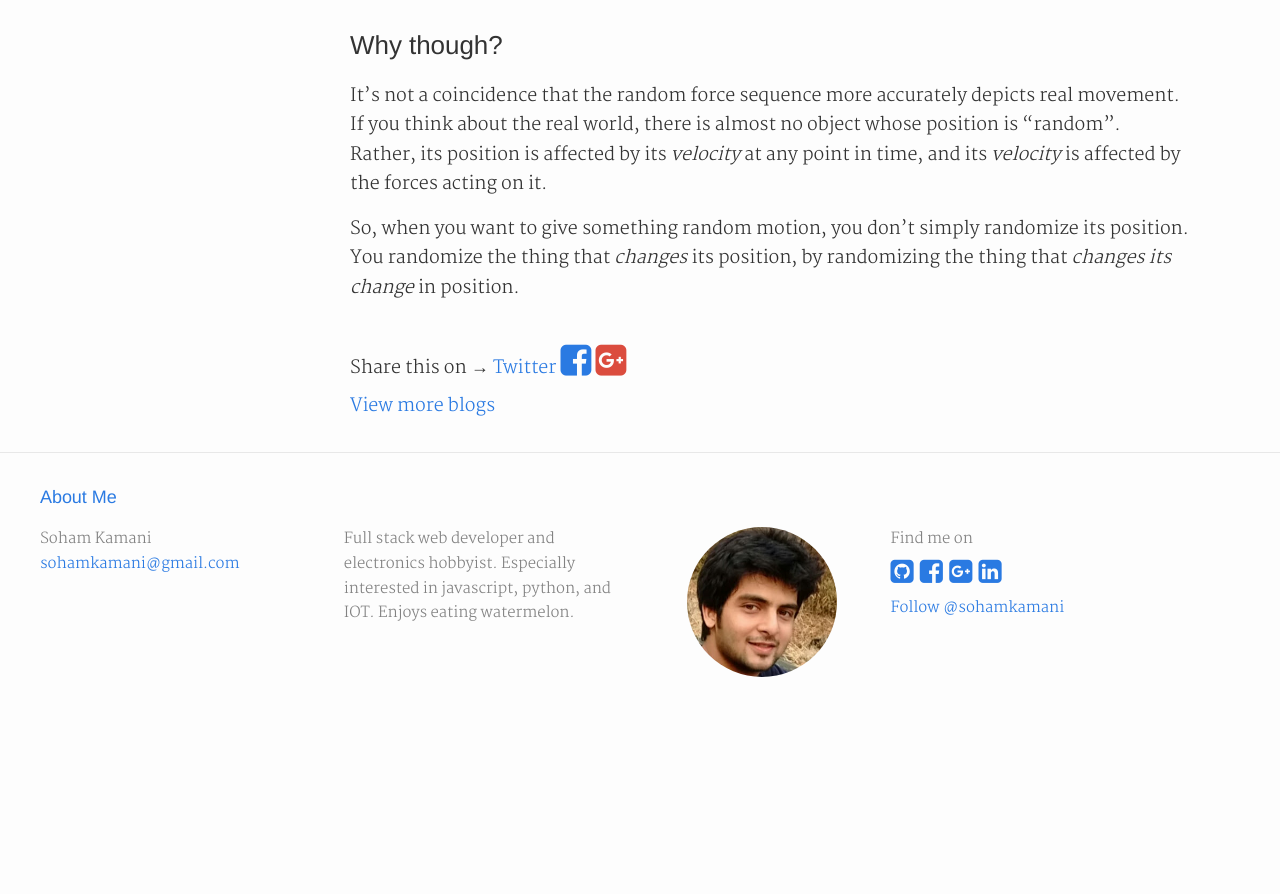
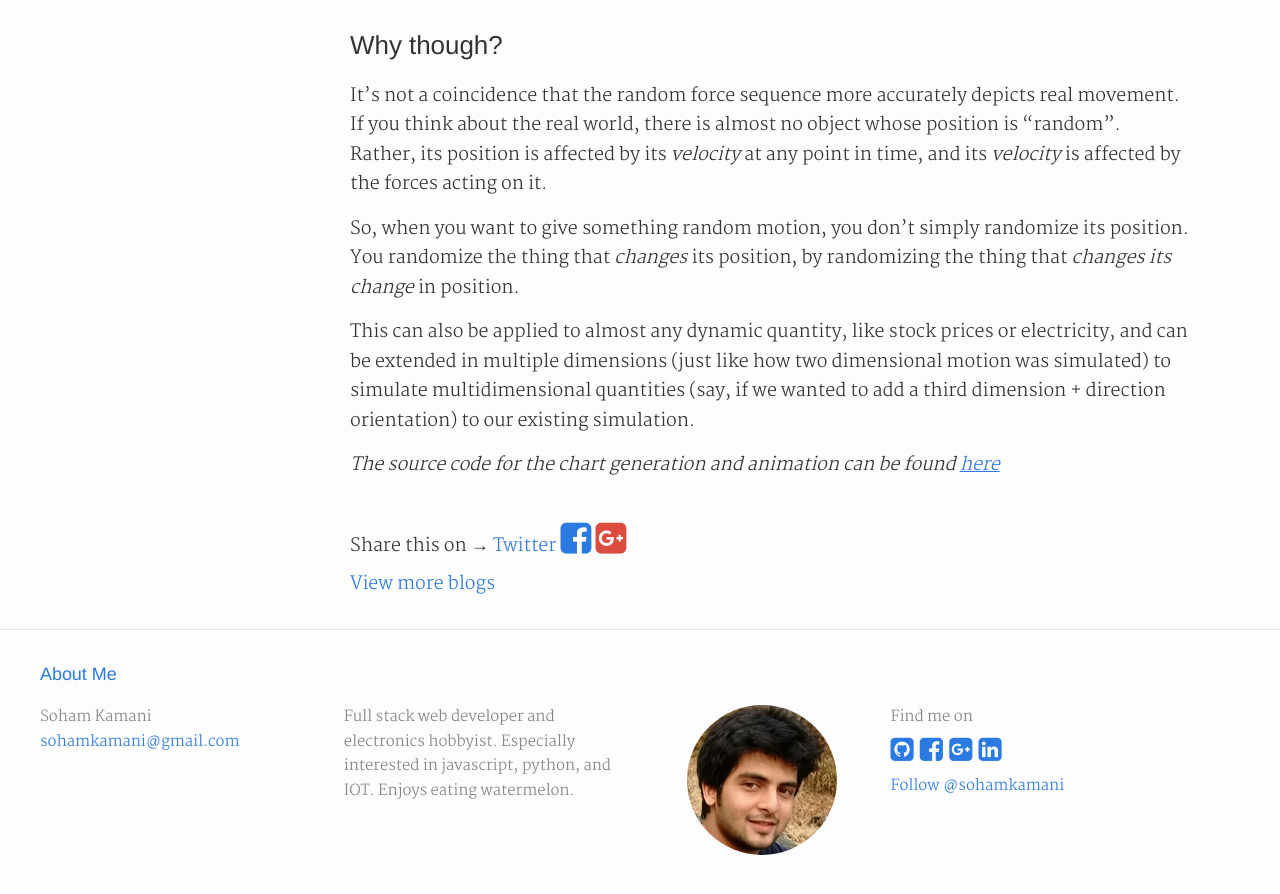
Before and after one commit to sohamkamani/sohamkamani.github.io, a Jekyll site: the page built from _posts/2017-09-10-random-line-generation.md, in a window 1280 px wide and 900 px high, scrolled down 5680 px. Shown: the top 894 px of the window. Built offline with Jekyll 4.4.1, drawn with Linux system fonts in a browser that asks for light colours; nearby versions of some CDN libraries; comment, search, counter and statistics services are not loaded; before the commit the page ends 6402 px from its top, so only the background shows below that; some of the changed text lies outside the part shown.

Commit message:
added ga and source code link

```diff
--- a/_posts/2017-09-10-random-line-generation.md
+++ b/_posts/2017-09-10-random-line-generation.md
@@ -213,9 +215,31 @@
 
 So, when you want to give something random motion, you don't simply randomize its position. You randomize the thing that _changes_ its position, by randomizing the thing that _changes its change_ in position.
 
+This can also be applied to almost any dynamic quantity, like stock prices or electricity, and can be extended in multiple dimensions (just like how two dimensional motion was simulated) to simulate multidimensional quantities (say, if we wanted to add a third dimension + direction orientation) to our existing simulation.
 
+_The source code for the chart generation and animation can be found [here](https://github.com/sohamkamani/blog-example__random-motion-generator)_
+
+<script src="/assets/scripts/randomness.bundle.js"></script>
 <script>
   const randomSequence = [0,0,0,0,0,0,0,0,0,0].map(()=> Math.floor(Math.random() * 100))
   document.getElementById('random-sequence').innerHTML = randomSequence
 </script>
-<script src="/assets/scripts/randomness.bundle.js"></script>
+<script>
+var hitButton = function(eName) {
+  return function() {
+    window.ga &&
+      ga('send', {
+        hitType: 'event',
+        eventCategory: 'Buttons',
+        eventAction: 'click',
+        eventLabel: eName
+      })
+  }
+}
+
+document.getElementById('d0regen').addEventListener('click', hitButton('d0regen'))
+document.getElementById('d1regen').addEventListener('click', hitButton('d1regen'))
+document.getElementById('d2regen').addEventListener('click', hitButton('d2regen'))
+document.getElementById('c-regen-sample').addEventListener('click', hitButton('c-regen-sample'))
+
+</script>
```
Also changed, not shown: other parts of _posts/2017-09-10-random-line-generation.md (+3 -1 lines).
